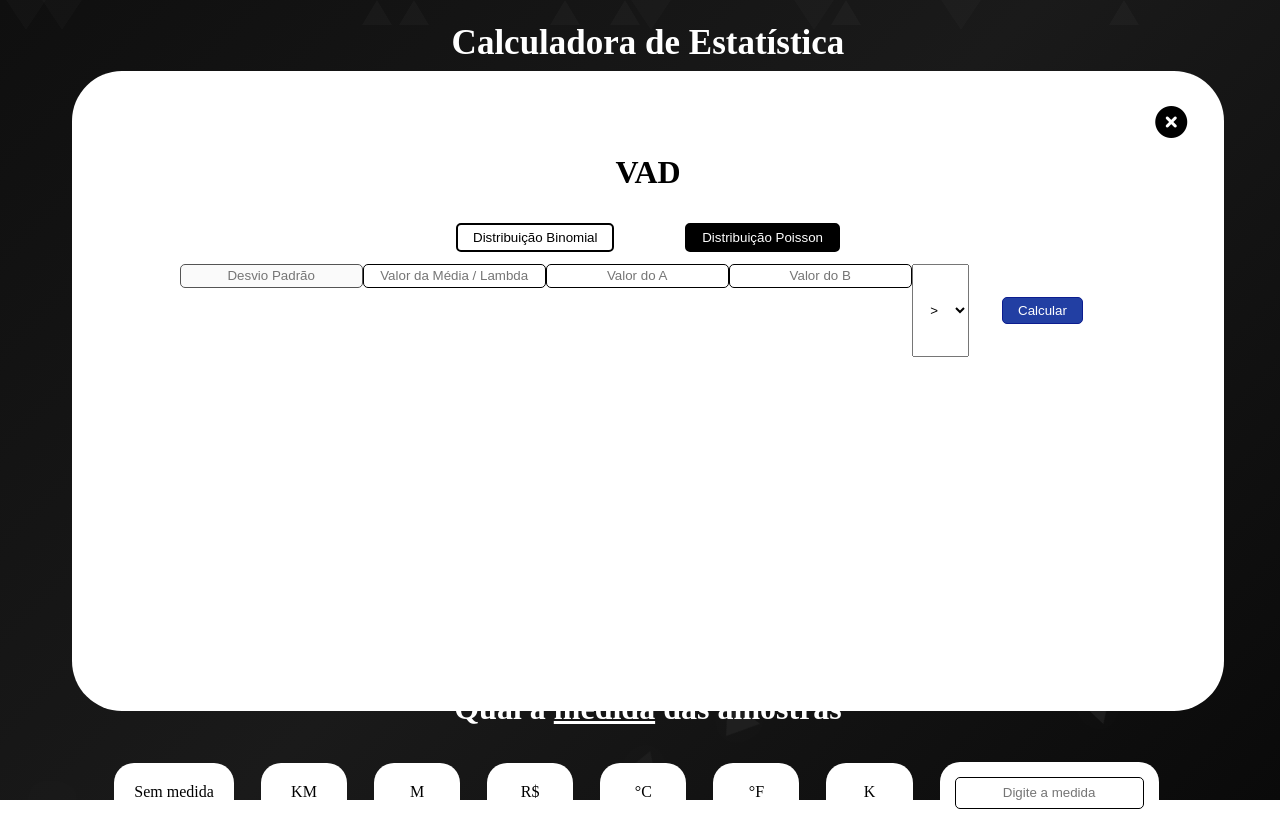
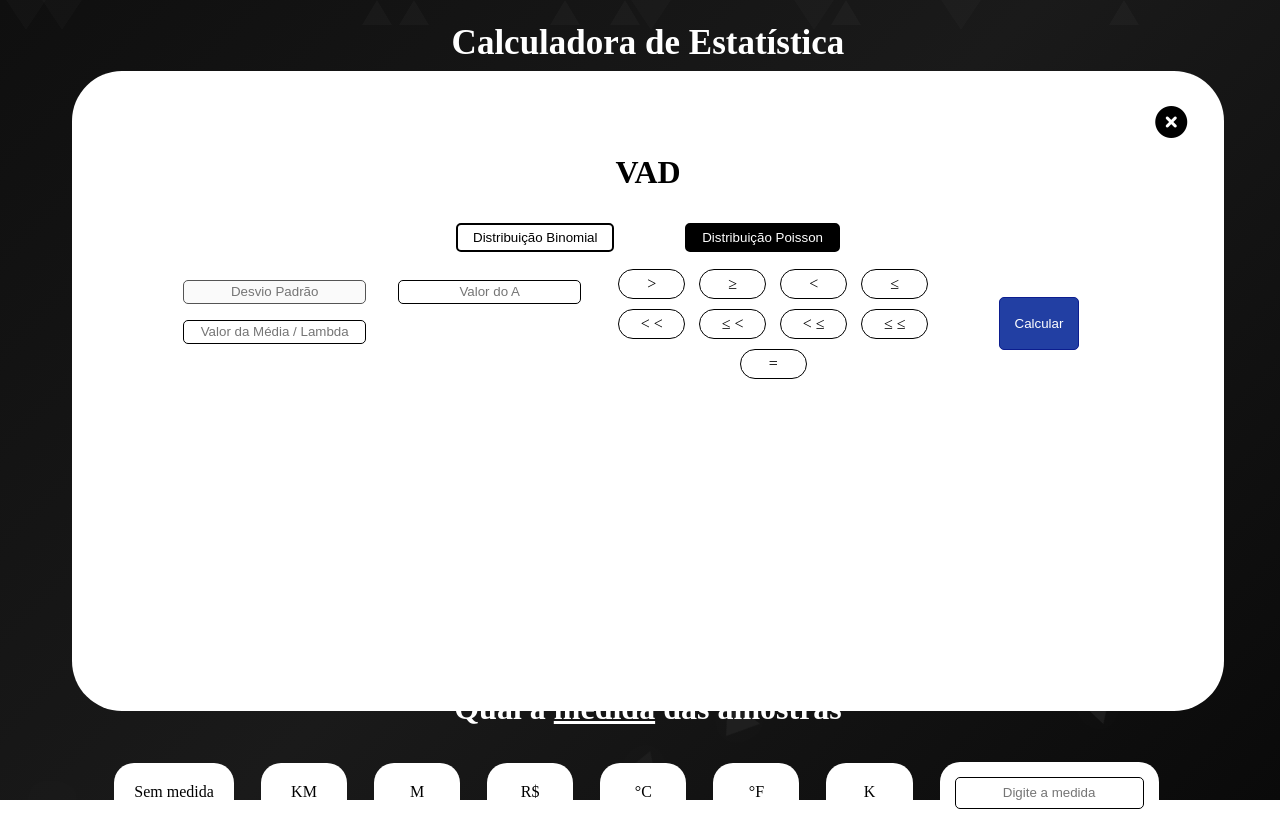
Before and after one commit to IsadoraPBastos/Calculadora-De-Estatistica, a Flask app: page /dist_poisson in a window 1280 px wide. Shown: the top 823 px of the page. Run offline with Flask 3, Linux system fonts and the light colour scheme.

Commit message:
Alteração: Design dos intervalos de Poisson e Binomial

```diff
--- a/app.py
+++ b/app.py
@@ -271,7 +271,7 @@ def limpar_dados():
     global dadosDesordenados, FequenciaIndividualAbsolutaRecebida, FequenciaIndividualAbsoluta, dadosClasses, limiteSuperior, limiteInferior, vLambda, desvioPadrao, valorA, valorB, valorANorm, valorBNorm, tamanhoAmostraNorm, mediaNorm, desvioPadraoNorm, intervalo, reqDistNormal, secaoDNormalFinal, calcularNormal, moda, mediana
     dadosDesordenados = []; FequenciaIndividualAbsolutaRecebida = {}; FequenciaIndividualAbsoluta = {}; dadosClasses = []
     limiteSuperior = limiteInferior = vLambda = vMedia = desvioPadrao = 0
-    valorA = valorB = valorANorm = valorBNorm = 0
+    valorA = valorB = valorANorm = valorBNorm = vQuantidade = vTotal  = 0
     tamanhoAmostraNorm = mediaNorm = desvioPadraoNorm = intervalo = 0
     reqDistNormal = secaoDNormalFinal = calcularNormal = False
     moda = mediana = None
@@ -892,28 +892,28 @@ def processar_dist_binomial(vTotal, vQuantidade, valorA, valorB, intervalo, esco
         coeficienteVariacao = dist.calcular_cv()
 
         if(valorA != "" and intervalo != ""):
-            if(valorB != 0 and intervalo in ["menorQueMenorQue", "menorIgualMenorQue", "menorQueMenorIgual", "menorIgualMenorIgual"]):
+            if(valorB != 0 and intervalo in ["menorQueMenorQueBin", "menorIgualMenorQueBin", "menorQueMenorIgualBin", "menorIgualMenorIgualBin"]):
                 match intervalo:
-                    case "menorQueMenorQue":
+                    case "menorQueMenorQueBin":
                         resultProb = dist.calcular_probabilidade_intervalo(valorA + 1, valorB - 1)
-                    case "menorIgualMenorQue":
+                    case "menorIgualMenorQueBin":
                         resultProb = dist.calcular_probabilidade_intervalo(valorA, valorB - 1)
-                    case "menorQueMenorIgual":
+                    case "menorQueMenorIgualBin":
                         resultProb = dist.calcular_probabilidade_intervalo(valorA + 1, valorB)
-                    case "menorIgualMenorIgual":
+                    case "menorIgualMenorIgualBin":
                         resultProb = dist.calcular_probabilidade_intervalo(valorA, valorB)
                 resultProb = round(resultProb,2)
-            elif(intervalo in ["maiorQue", "maiorIgual", "menorQue", "menorIgual", "intervaloIgual"]):
+            elif(intervalo in ["maiorQueBin", "maiorIgualBin", "menorQueBin", "menorIgualBin", "intervaloIgualBin"]):
                 match intervalo:
-                    case "maiorQue":
+                    case "maiorQueBin":
                         resultProb = 100 - dist.calcular_probabilidade_intervalo(0, valorA)
-                    case "maiorIgual":
+                    case "maiorIgualBin":
                         resultProb = 100 - dist.calcular_probabilidade_intervalo(0, valorA - 1)
-                    case "menorQue":
+                    case "menorQueBin":
                         resultProb = dist.calcular_probabilidade_intervalo(0, valorA - 1)
-                    case "menorIgual":
+                    case "menorIgualBin":
                         resultProb = dist.calcular_probabilidade_intervalo(0, valorA)
-                    case "intervaloIgual":
+                    case "intervaloIgualBin":
                         resultProb = dist.calcular_probabilidade(valorA) * 100
                 resultProb = round(resultProb,2)
             else:
@@ -962,28 +962,28 @@ def processar_dist_poisson(vMedia, valorA, valorB, intervalo, escolhaCalculo, es
         coeficienteVariacao = dist.calcular_coeficiente_variacao()
 
         if(valorA != "" and intervalo != ""):
-            if(valorB != 0 and intervalo in ["menorQueMenorQue", "menorIgualMenorQue", "menorQueMenorIgual", "menorIgualMenorIgual"]):
+            if(valorB != 0 and intervalo in ["menorQueMenorQuePoi", "menorIgualMenorQuePoi", "menorQueMenorIgualPoi", "menorIgualMenorIgualPoi"]):
                 match intervalo:
-                    case "menorQueMenorQue":
+                    case "menorQueMenorQuePoi":
                         resultProb = dist.calcular_probabilidade_intervalo(valorA + 1, valorB - 1)
-                    case "menorIgualMenorQue":
+                    case "menorIgualMenorQuePoi":
                         resultProb = dist.calcular_probabilidade_intervalo(valorA, valorB - 1)
-                    case "menorQueMenorIgual":
+                    case "menorQueMenorIgualPoi":
                         resultProb = dist.calcular_probabilidade_intervalo(valorA + 1, valorB)
-                    case "menorIgualMenorIgual":
+                    case "menorIgualMenorIgualPoi":
                         resultProb = dist.calcular_probabilidade_intervalo(valorA, valorB)
                 resultProb = round(resultProb,2)
-            elif(intervalo in ["maiorQue", "maiorIgual", "menorQue", "menorIgual", "intervaloIgual"]):
+            elif(intervalo in ["maiorQuePoi", "maiorIgualPoi", "menorQuePoi", "menorIgualPoi", "intervaloIgualPoi"]):
                 match intervalo:
-                    case "maiorQue":
+                    case "maiorQuePoi":
                         resultProb = 100 - dist.calcular_probabilidade_intervalo(0, valorA)
-                    case "maiorIgual":
+                    case "maiorIgualPoi":
                         resultProb = 100 - dist.calcular_probabilidade_intervalo(0, valorA - 1)
-                    case "menorQue":
+                    case "menorQuePoi":
                         resultProb = dist.calcular_probabilidade_intervalo(0, valorA - 1)
-                    case "menorIgual":
+                    case "menorIgualPoi":
                         resultProb = dist.calcular_probabilidade_intervalo(0, valorA)
-                    case "intervaloIgual":
+                    case "intervaloIgualPoi":
                         resultProb = dist.calcular_probabilidade(valorA) * 100
                 resultProb = round(resultProb,2)
             else:
--- a/static/style.css
+++ b/static/style.css
@@ -105,7 +105,8 @@ hr {
 }
 
 /* Tipo de dados botão*/
-.container-opcoes-tipo-dado input[type="radio"], .container-opcoes-tipo-intervalo input[type="radio"] {
+.container-opcoes-tipo-dado input[type="radio"],
+.container-opcoes-tipo-intervalo input[type="radio"] {
   display: none;
 }
 
@@ -131,7 +132,10 @@ hr {
 }
 
 .opcao-tipo-intervalo {
-  border: solid 2px black;
+  border: solid 1px black;
+  padding: 5px 15px;
+  width: 35px;
+  margin: 5px;
 }
 
 .opcao-tipo-dado:hover,
@@ -543,3 +547,6 @@ body {
 body {
   background: transparent !important;
 }
+
+.hidden { display: none; }
+.show { display: block; }
--- a/templates/index.html
+++ b/templates/index.html
@@ -432,106 +432,175 @@
                     </div>
                     <div class="insercao-infos">
                       <input type="text" name="valorA" placeholder="Valor do A">
-                      <input type="text" name="valorB" placeholder="Valor do B">
+                      <input type="text" id="inputDuasVariaveisBin" class="hidden" name="valorB" placeholder="Valor do B">
                     </div>
                     <div class="container-opcoes-tipo-intervalo">
                      <input
                         type="radio"
                         name="intervalo"
-                        id="maiorQue"
-                        value="maiorQue"
+                        id="maiorQueBin"
+                        value="maiorQueBin"
                         class="escolha-tipo-dado"
                       />
-                      <label for="maiorQue" class="opcao-tipo-intervalo">></label>
+                      <label for="maiorQueBin" class="opcao-tipo-intervalo">></label>
                       <input
                         type="radio"
                         name="intervalo"
-                        id="maiorIgual"
-                        value="maiorIgual"
+                        id="maiorIgualBin"
+                        value="maiorIgualBin"
                         class="escolha-tipo-dado"
                       />
-                      <label for="maiorIgual" class="opcao-tipo-intervalo">>=</label>
+                      <label for="maiorIgualBin" class="opcao-tipo-intervalo">≥</label>
                       <input
                         type="radio"
                         name="intervalo"
-                        id="menorQue"
-                        value="menorQue"
+                        id="menorQueBin"
+                        value="menorQueBin"
                         class="escolha-tipo-dado"
                       />
-                      <label for="menorQue" class="opcao-tipo-intervalo"><</label>
+                      <label for="menorQueBin" class="opcao-tipo-intervalo"><</label>
                       <input
                         type="radio"
                         name="intervalo"
-                        id="menorIgual"
-                        value="menorIgual"
+                        id="menorIgualBin"
+                        value="menorIgualBin"
                         class="escolha-tipo-dado"
                       />
-                      <label for="menorIgual"  class="opcao-tipo-intervalo"><=</label>
+                      <label for="menorIgualBin"  class="opcao-tipo-intervalo">≤</label>
                         <br>
                      <input
                         type="radio"
                         name="intervalo"
-                        id="menorQueMenorQue"
-                        value="menorQueMenorQue"
+                        id="menorQueMenorQueBin"
+                        value="menorQueMenorQueBin"
                         class="escolha-tipo-dado"
                       />
-                      <label for="menorQueMenorQue"class="opcao-tipo-intervalo">< <</label>
+                      <label for="menorQueMenorQueBin"class="opcao-tipo-intervalo">< <</label>
                       <input
                         type="radio"
                         name="intervalo"
-                        id="menorIgualMenorQue"
-                        value="menorIgualMenorQue"
+                        id="menorIgualMenorQueBin"
+                        value="menorIgualMenorQueBin"
                         class="escolha-tipo-dado"
                       />
-                      <label for="menorIgualMenorQue" class="opcao-tipo-intervalo"><= <</label>
+                      <label for="menorIgualMenorQueBin" class="opcao-tipo-intervalo">≤ <</label>
                       <input
                         type="radio"
                         name="intervalo"
-                        id="menorQueMenorIgual"
-                        value="menorQueMenorIgual"
+                        id="menorQueMenorIgualBin"
+                        value="menorQueMenorIgualBin"
                         class="escolha-tipo-dado"
                       />
-                      <label for="menorQueMenorIgual" class="opcao-tipo-intervalo">< <=</label>
+                      <label for="menorQueMenorIgualBin" class="opcao-tipo-intervalo">< ≤</label>
                       <input
                         type="radio"
                         name="intervalo"
-                        id="menorIgualMenorIgual"
-                        value="menorIgualMenorIgual"
+                        id="menorIgualMenorIgualBin"
+                        value="menorIgualMenorIgualBin"
                         class="escolha-tipo-dado"
                       />
-                      <label for="menorIgualMenorIgual" class="opcao-tipo-intervalo"><= <=</label>
+                      <label for="menorIgualMenorIgualBin" class="opcao-tipo-intervalo">≤ ≤</label>
                       <br>
                       <input
                         type="radio"
                         name="intervalo"
-                        id="intervaloIgual"
-                        value="intervaloIgual"
+                        id="intervaloIgualBin"
+                        value="intervaloIgualBin"
                         class="escolha-tipo-dado"
                       />
-                      <label for="intervaloIgual" class="opcao-tipo-intervalo">=</label>
-                      </div>
+                      <label for="intervaloIgualBin" class="opcao-tipo-intervalo">=</label>
+                    </div>
                       <button>Calcular</button>
                   </form>
           </div>
 
           <!-- Parte de inserção de dados - Distribuição Poisson -->
-          <div class="divisao-modal" id="secaoDPois">
+          <div class="divisao-modal" id="secaoDPois" style="gap: 2rem;">
             <form action="{{url_for('dist_poisson')}}" method="POST" style="display: contents;">
+                    <div class="insercao-infos">
                       <input type="text" name="vMedia" placeholder="Desvio Padrão" disabled>
                       <input type="text" name="vMedia" placeholder="Valor da Média / Lambda">
+                    </div>
+                    <div class="insercao-infos">
                       <input type="text" name="valorA" placeholder="Valor do A">
-                      <input type="text" name="valorB" placeholder="Valor do B">
-                      <select name="intervalo" id="">
-                        <option value="maiorQue">></option>
-                        <option value="maiorIgual">>=</option>
-                        <option value="menorQue"><</option>
-                        <option value="menorIgual"><=</option>
-                        <option value="menorQueMenorQue">< <</option>
-                        <option value="menorIgualMenorQue"><= <</option>
-                        <option value="menorQueMenorIgual">< <=</option>
-                        <option value="menorIgualMenorIgual"><= <=</option>
-                        <option value="intervaloIgual">=</option>
-                      </select>
+                      <input type="text" id="inputDuasVariaveisPois" class="hidden" name="valorB" placeholder="Valor do B">
+                    </div>
+                      <div class="container-opcoes-tipo-intervalo">
+                     <input
+                        type="radio"
+                        name="intervalo"
+                        id="maiorQuePoi"
+                        value="maiorQuePoi"
+                        class="escolha-tipo-dado"
+                      />
+                      <label for="maiorQuePoi" class="opcao-tipo-intervalo">></label>
+                      <input
+                        type="radio"
+                        name="intervalo"
+                        id="maiorIgualPoi"
+                        value="maiorIgualPoi"
+                        class="escolha-tipo-dado"
+                      />
+                      <label for="maiorIgualPoi" class="opcao-tipo-intervalo">≥</label>
+                      <input
+                        type="radio"
+                        name="intervalo"
+                        id="menorQuePoi"
+                        value="menorQuePoi"
+                        class="escolha-tipo-dado"
+                      />
+                      <label for="menorQuePoi" class="opcao-tipo-intervalo"><</label>
+                      <input
+                        type="radio"
+                        name="intervalo"
+                        id="menorIgualPoi"
+                        value="menorIgualPoi"
+                        class="escolha-tipo-dado"
+                      />
+                      <label for="menorIgualPoi"  class="opcao-tipo-intervalo">≤</label>
+                        <br>
+                     <input
+                        type="radio"
+                        name="intervalo"
+                        id="menorQueMenorQuePoi"
+                        value="menorQueMenorQuePoi"
+                        class="escolha-tipo-dado"
+                      />
+                      <label for="menorQueMenorQuePoi"class="opcao-tipo-intervalo">< <</label>
+                      <input
+                        type="radio"
+                        name="intervalo"
+                        id="menorIgualMenorQuePoi"
+                        value="menorIgualMenorQuePoi"
+                        class="escolha-tipo-dado"
+                      />
+                      <label for="menorIgualMenorQuePoi" class="opcao-tipo-intervalo">≤ <</label>
+                      <input
+                        type="radio"
+                        name="intervalo"
+                        id="menorQueMenorIgualPoi"
+                        value="menorQueMenorIgualPoi"
+                        class="escolha-tipo-dado"
+                      />
+                      <label for="menorQueMenorIgualPoi" class="opcao-tipo-intervalo">< ≤</label>
+                      <input
+                        type="radio"
+                        name="intervalo"
+                        id="menorIgualMenorIgualPoi"
+                        value="menorIgualMenorIgualPoi"
+                        class="escolha-tipo-dado"
+                      />
+                      <label for="menorIgualMenorIgualPoi" class="opcao-tipo-intervalo">≤ ≤</label>
+                      <br>
+                      <input
+                        type="radio"
+                        name="intervalo"
+                        id="intervaloIgualPoi"
+                        value="intervaloIgualPoi"
+                        class="escolha-tipo-dado"
+                      />
+                      <label for="intervaloIgualPoi" class="opcao-tipo-intervalo">=</label>
+                    </div>
                       <button>Calcular</button>
                   </form>
           </div>
@@ -1253,6 +1322,7 @@
         });
       });
 
+
       const formCalculoDosDados = document.getElementById(
         "form-calculo-dos-dados"
       );
```
Also changed, not shown: static/script.js (+40 -0 lines).
